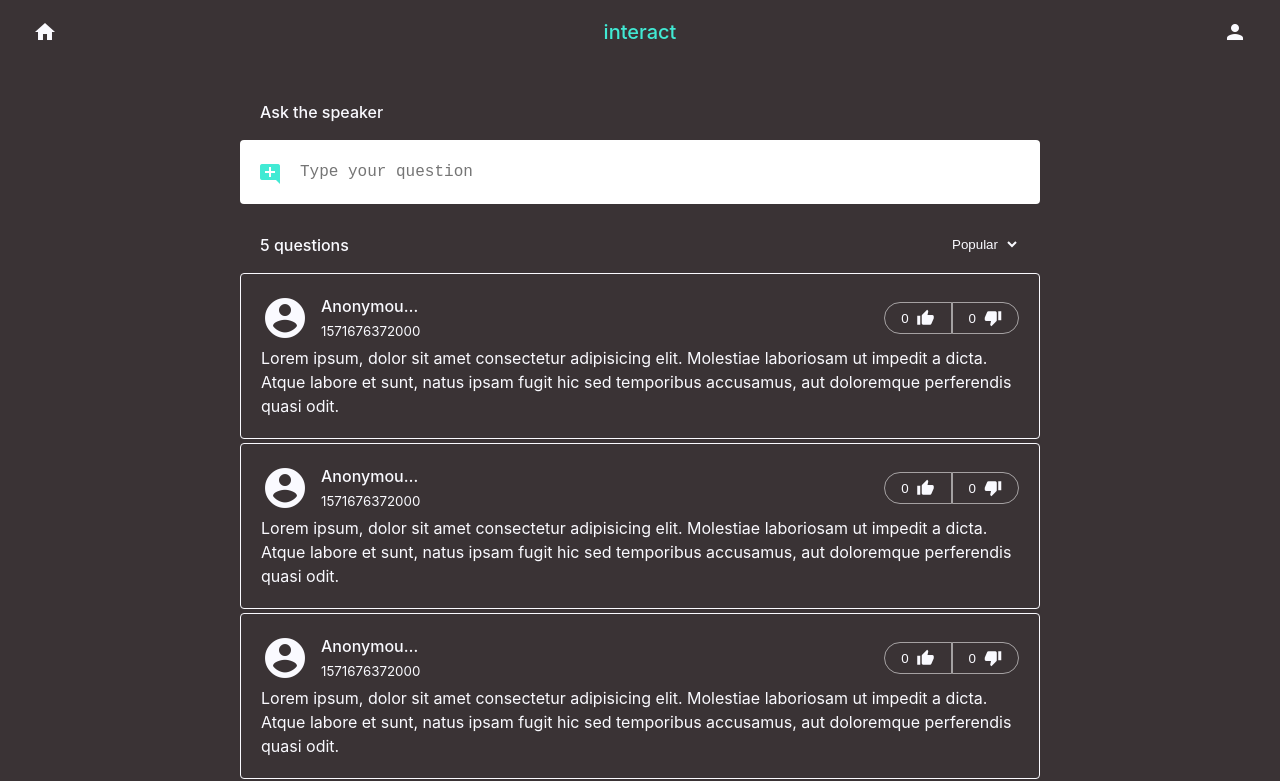
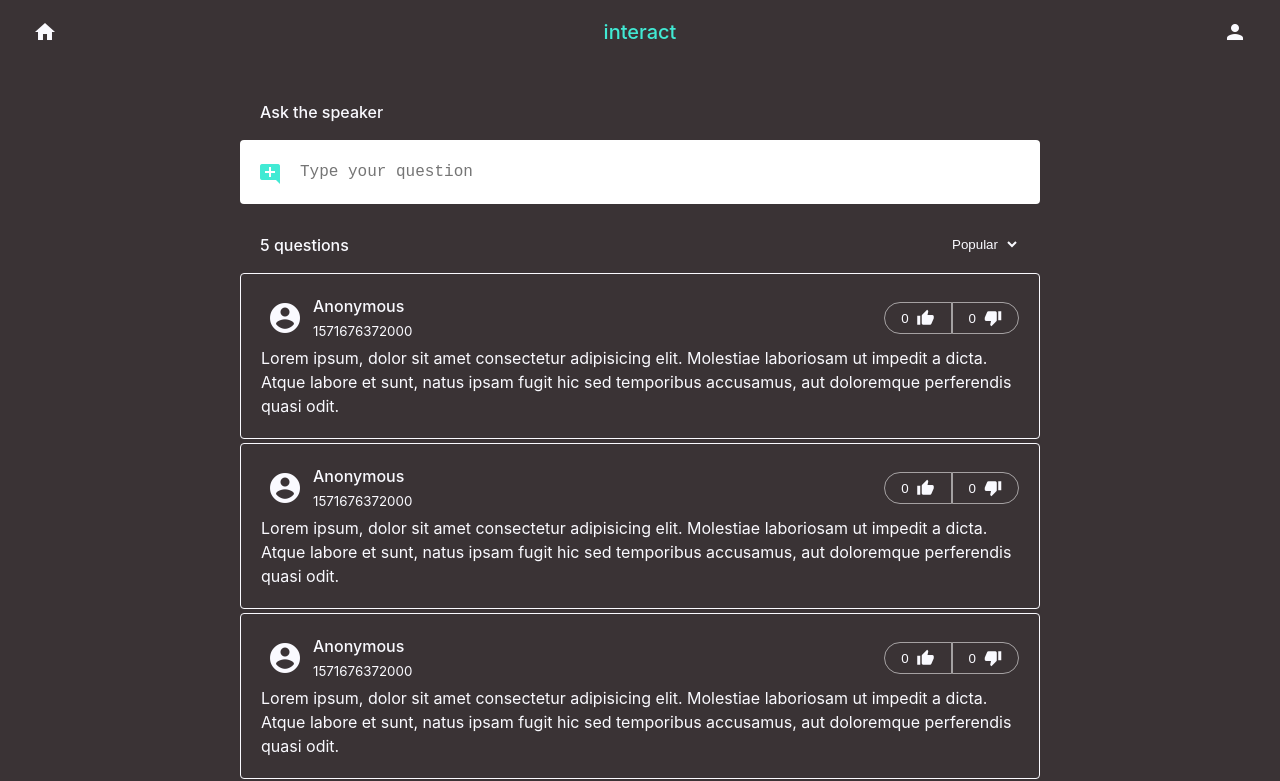
Before and after one commit to koozy0/interact-frontend, a React (Create React App) app: page /event in a window 1280 px wide. Shown: the top 781 px of the page. Built offline with nearby package versions, Linux system fonts and the light colour scheme.

Commit message:
Add max-width to Question heading

```diff
--- a/src/event/Question.js
+++ b/src/event/Question.js
@@ -5,15 +5,13 @@ export class Question extends Component {
     return (
       <div style={styles.question}>
         <div style={styles.avatarWrapper}>
-          <i className='material-icons md-48' style={styles.avatar}>
+          <i className='material-icons md-36' style={styles.avatar}>
             account_circle
           </i>
         </div>
         <div style={styles.headingWrapper}>
           <div style={styles.heading}>
-            <p style={{ ...styles.header, ...styles.trucateText }}>
-              Anonymousssssssssssss
-            </p>
+            <p style={{ ...styles.header, ...styles.trucateText }}>Anonymous</p>
             <small style={styles.trucateText}>{Date.now()}</small>
           </div>
           <div style={styles.spacer} />
@@ -66,8 +64,7 @@ const styles = {
     alignItems: 'center',
   },
   heading: {
-    paddingLeft: '8px',
-    maxWidth: '110px',
+    maxWidth: '120px',
   },
   trucateText: {
     whiteSpace: 'nowrap',
```
